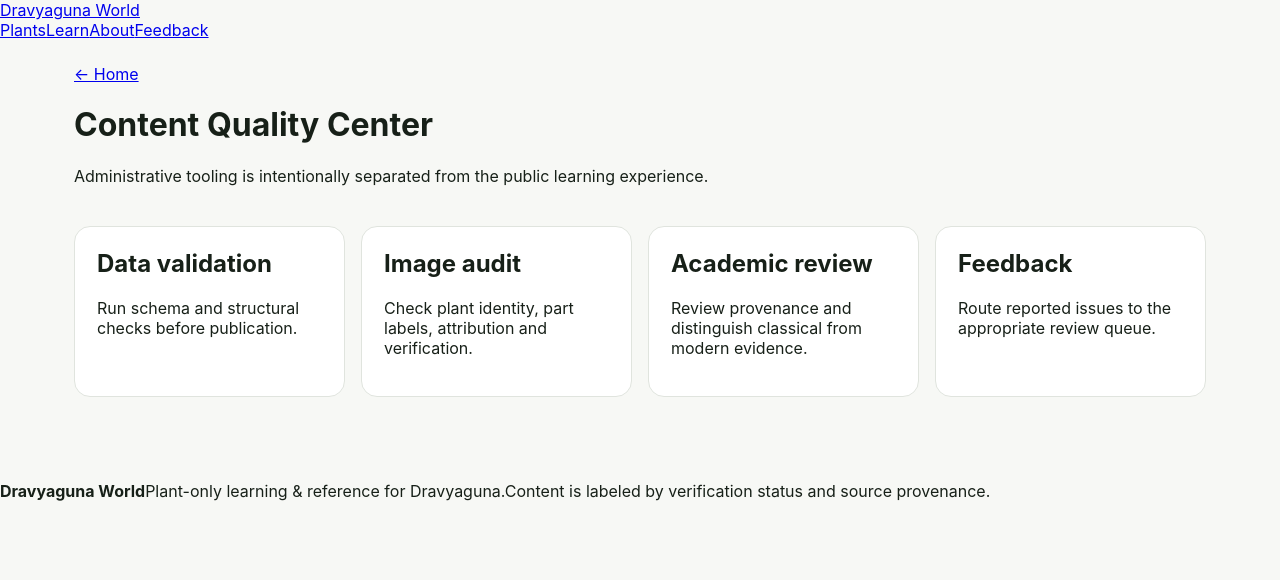
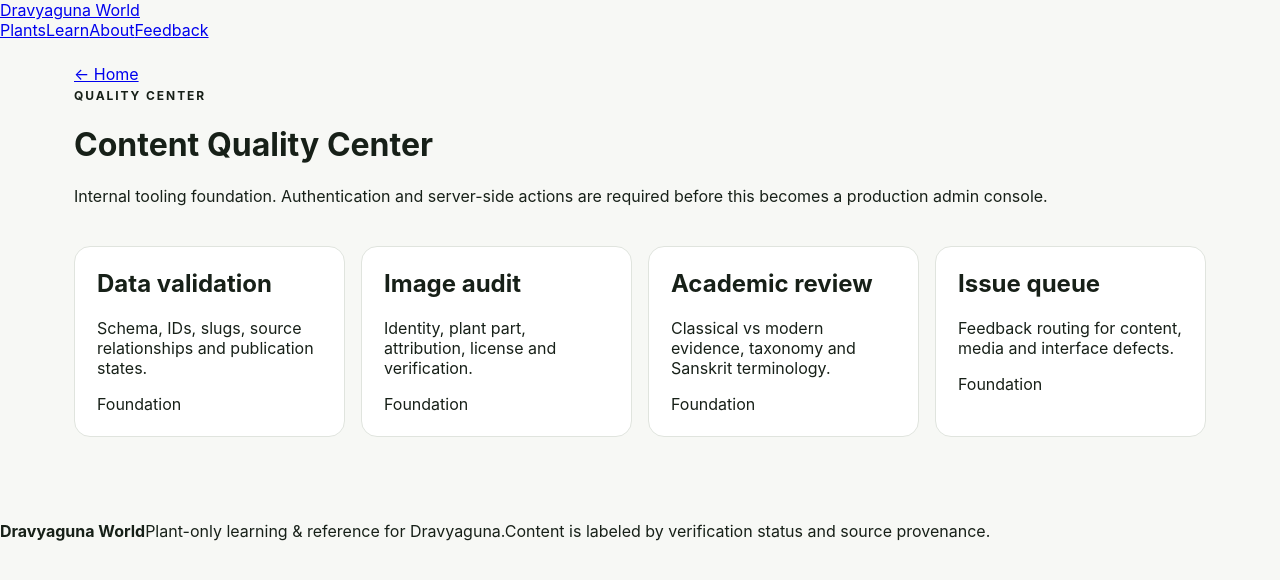
Before and after one commit to aanandkumar799/Dravyaguna-World, a Next.js app: page /admin in a window 1280 px wide. Shown: the top 580 px of the page. Built offline with nearby package versions, Linux system fonts and the light colour scheme.

Commit message:
Build complete website experience foundation

```diff
--- a/app/admin/page.tsx
+++ b/app/admin/page.tsx
@@ -1 +1,3 @@
-import Link from "next/link";export default function Admin(){return <main className="shell"><Link href="/">← Home</Link><h1>Content Quality Center</h1><p>Administrative tooling is intentionally separated from the public learning experience.</p><section className="grid"><article><h2>Data validation</h2><p>Run schema and structural checks before publication.</p></article><article><h2>Image audit</h2><p>Check plant identity, part labels, attribution and verification.</p></article><article><h2>Academic review</h2><p>Review provenance and distinguish classical from modern evidence.</p></article><article><h2>Feedback</h2><p>Route reported issues to the appropriate review queue.</p></article></section></main>}
+import Link from "next/link";
+const checks=[["Data validation","Schema, IDs, slugs, source relationships and publication states."],["Image audit","Identity, plant part, attribution, license and verification."],["Academic review","Classical vs modern evidence, taxonomy and Sanskrit terminology."],["Issue queue","Feedback routing for content, media and interface defects."]];
+export default function Admin(){return <main className="shell page"><Link href="/">← Home</Link><header className="page-heading"><span className="eyebrow">QUALITY CENTER</span><h1>Content Quality Center</h1><p>Internal tooling foundation. Authentication and server-side actions are required before this becomes a production admin console.</p></header><div className="grid">{checks.map(([h,p])=><article key={h}><h2>{h}</h2><p>{p}</p><span className="status review">Foundation</span></article>)}</div></main>}
```
